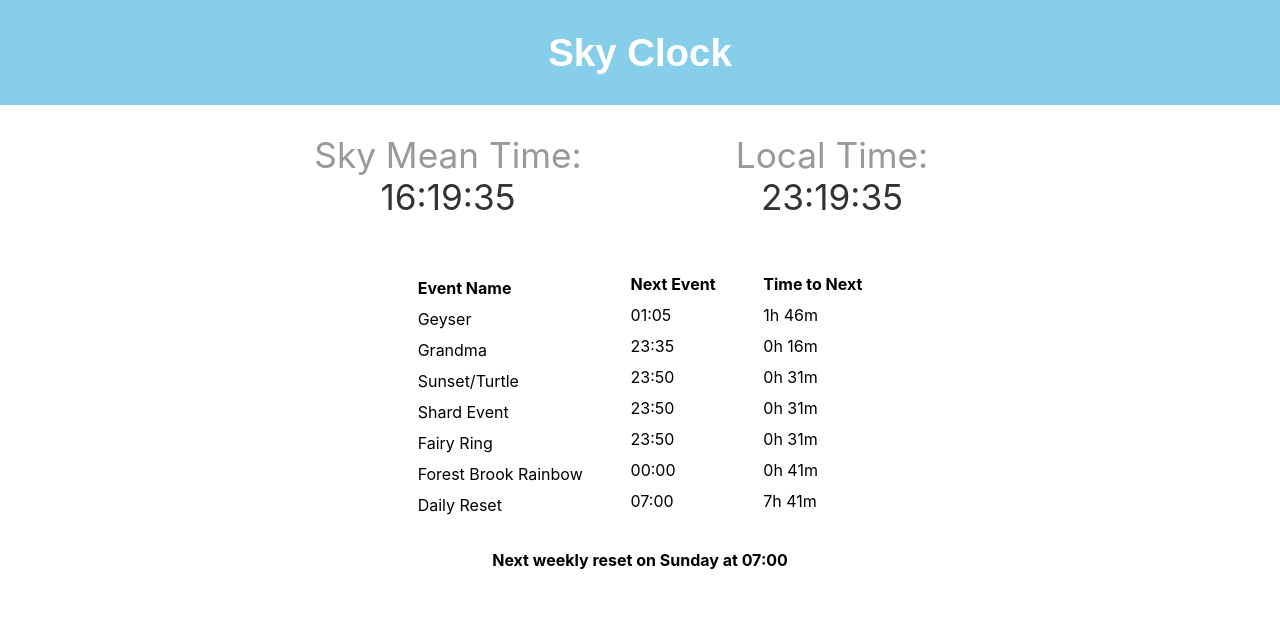
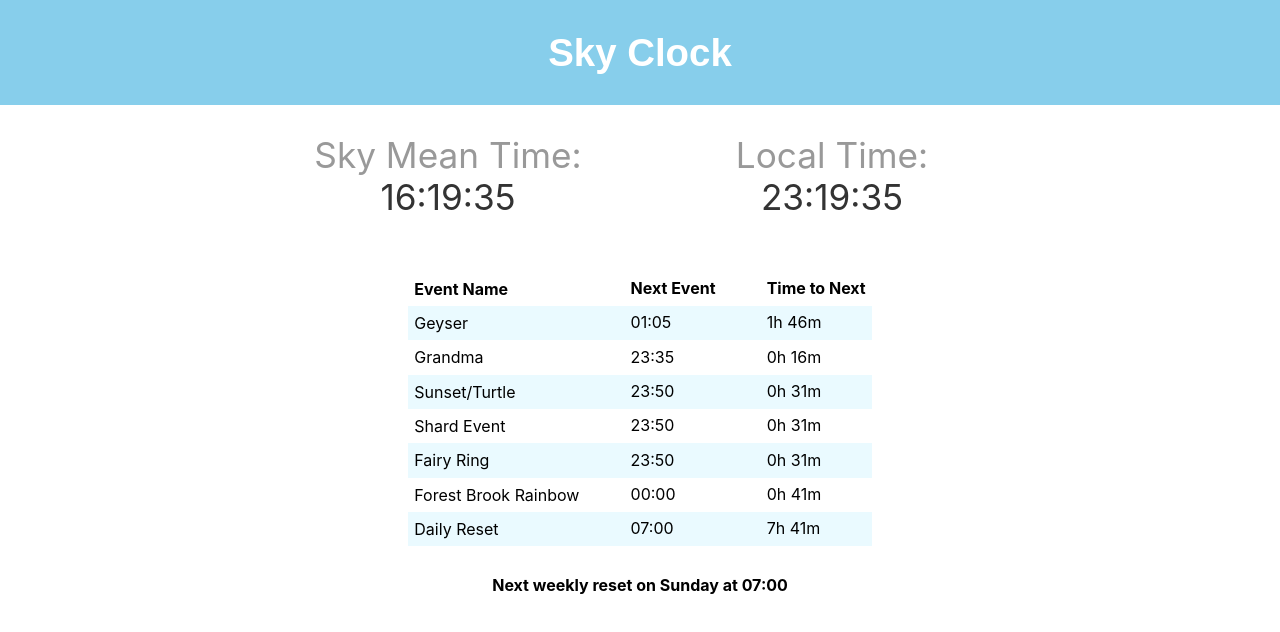
Before and after one commit to cmstead/sky-clock, a React (Create React App) app: page / in a window 1280 px wide. Shown: the top 632 px of the page. Built offline with nearby package versions, Linux system fonts and the light colour scheme.

Commit message:
F Added zebra striping to time table

```diff
--- a/src/components/events/Events.css
+++ b/src/components/events/Events.css
@@ -7,11 +7,22 @@
     margin: 0 auto;
 }
 
+.events-table table {
+    border-collapse: collapse;
+}
+
 th, td {
     text-align: left;
+    margin: 0;
+    padding: 0.4em;
+
 }
 
 td + td, th + th {
     padding-left: 2.8em;
     padding-bottom: 0.5em;
 }
+
+tbody tr:nth-child(2n+1) {
+    background-color: #eafaff;
+}
```
